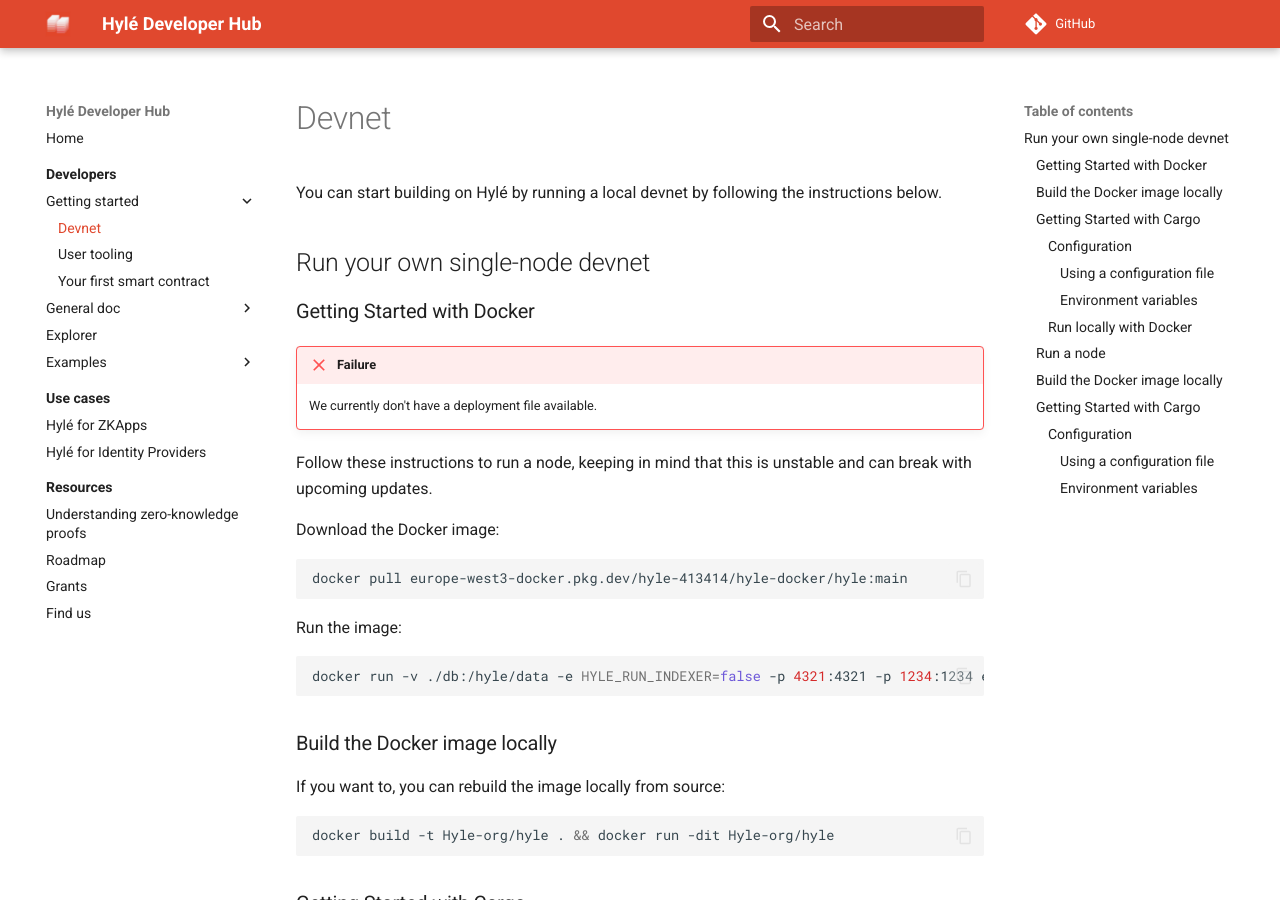
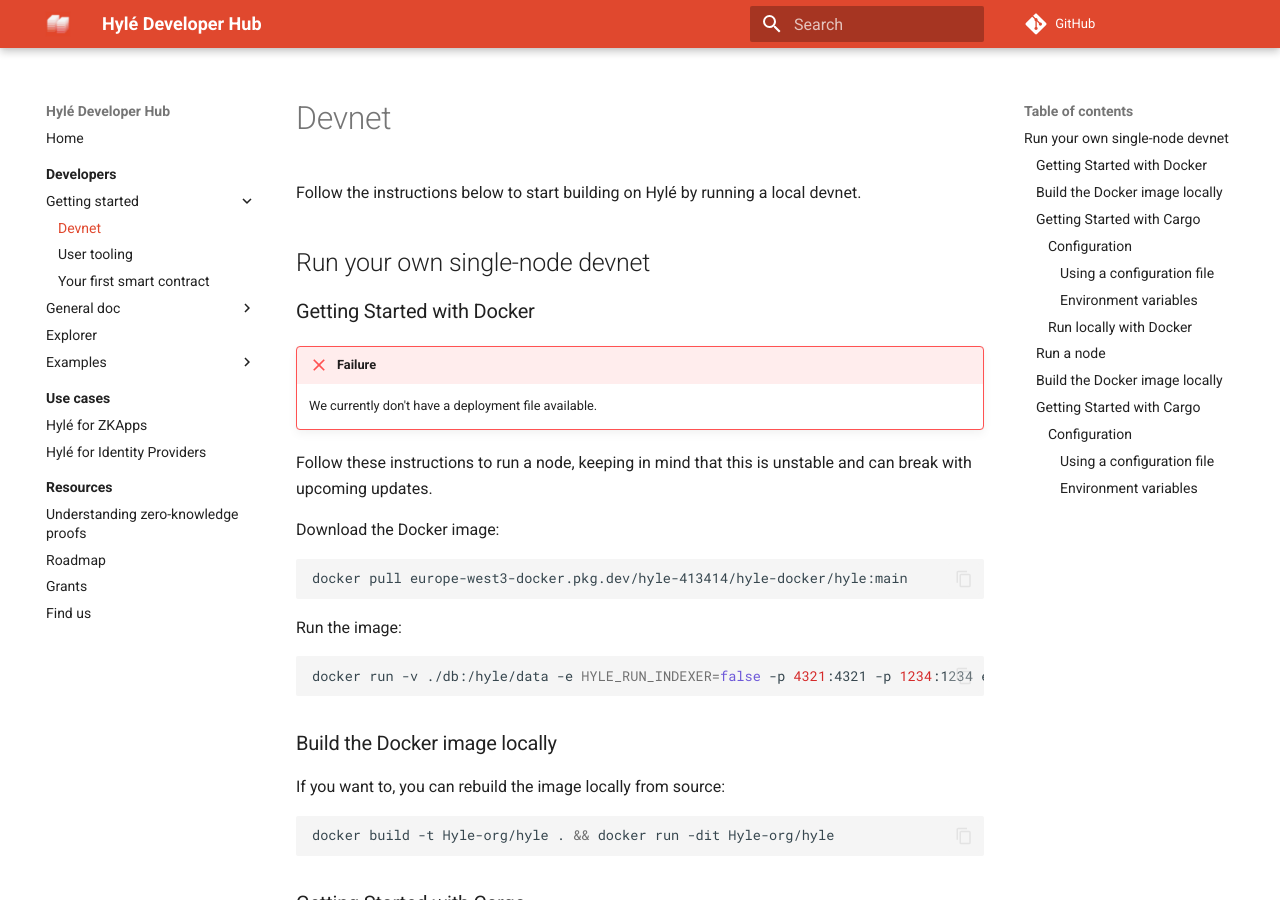
Before and after one commit to Hyle-org/devhub-hyle, an MkDocs documentation site: the page built from docs/developers/getting-started/devnet.md, in a window 1280 px wide and 900 px high. Built offline with MkDocs 1.6.1 and Material for MkDocs 9.7.7, drawn with Linux system fonts in a browser that asks for light colours; comment, search, counter and statistics services are not loaded; some of the changed lines change nothing that is shown.

```diff
--- a/docs/developers/getting-started/devnet.md
+++ b/docs/developers/getting-started/devnet.md
@@ -4,7 +4,25 @@
 Hylé provides a testnet where you can test your smart contract and help us test our network.
 -->
 
-You can start building on Hylé by running a local devnet by following the instructions below.
+Follow the instructions below to start building on Hylé by running a local devnet.
+
+<!-- Testnet
+## Public devnet
+
+### Built-in contracts
+
+Default nodes include the [following contracts](https://github.com/Hyle-org/hyle/tree/main/contracts):
+
+- `hydentity`: Basic identity provider
+- `hyllar`: Simple ERC20-like contract
+- `amm`: Simple AMM contract
+
+### Useful links
+
+Here are some useful links:
+
+- [Your first smart contract](./your-first-smart-contract.md)
+-->
 
 ## Run your own single-node devnet
 
```
